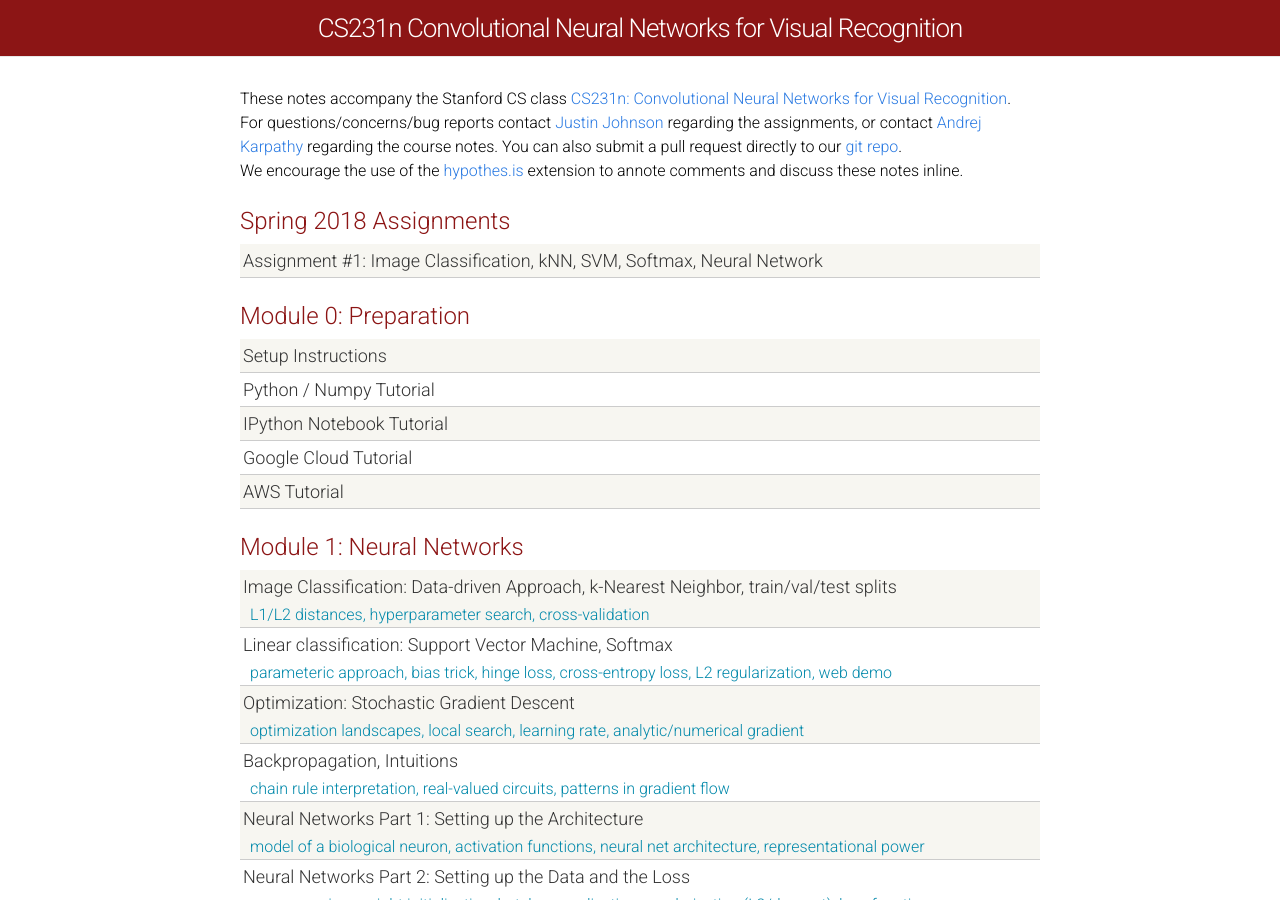
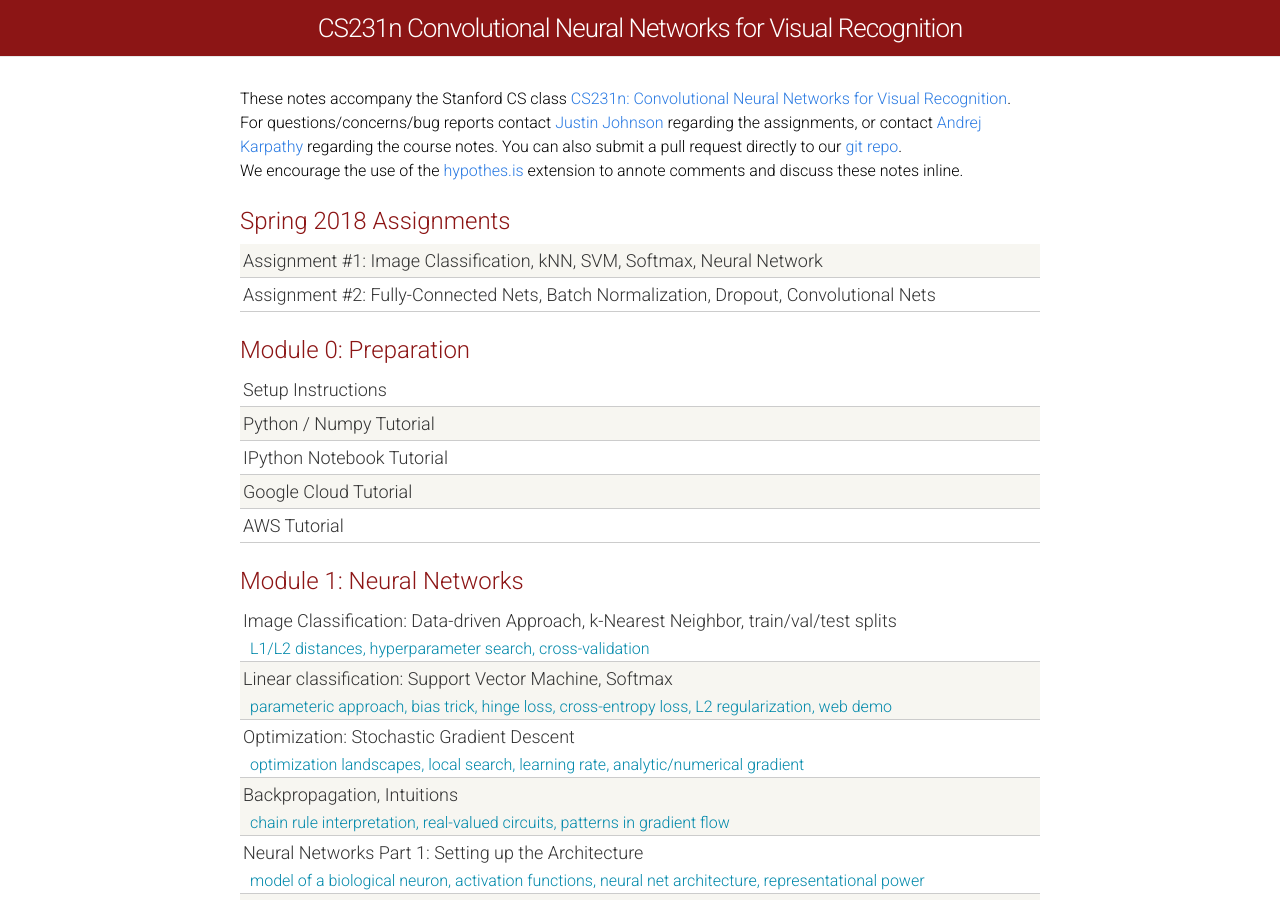
Before and after one commit to cs231n/cs231n.github.io, a Jekyll site: the page built from index.html, in a window 1280 px wide and 900 px high. Built offline with Jekyll 4.4.1, drawn with Linux system fonts in a browser that asks for light colours.

Commit message:
Added Assignment 2 link

```diff
--- a/index.html
+++ b/index.html
@@ -21,12 +21,12 @@
       </a>
     </div>
 
-    <!--<div class="materials-item">-->
-      <!--<a href="assignments2018/assignment2/">-->
-        <!--Assignment #2: Fully-Connected Nets, Batch Normalization, Dropout,-->
-        <!--Convolutional Nets-->
-      <!--</a>-->
-    <!--</div>-->
+    <div class="materials-item">
+      <a href="assignments2018/assignment2/">
+        Assignment #2: Fully-Connected Nets, Batch Normalization, Dropout,
+        Convolutional Nets
+      </a>
+    </div>
 	  <!---->
     <!--<div class="materials-item">-->
       <!--<a href="assignments2018/assignment3/">-->
```
